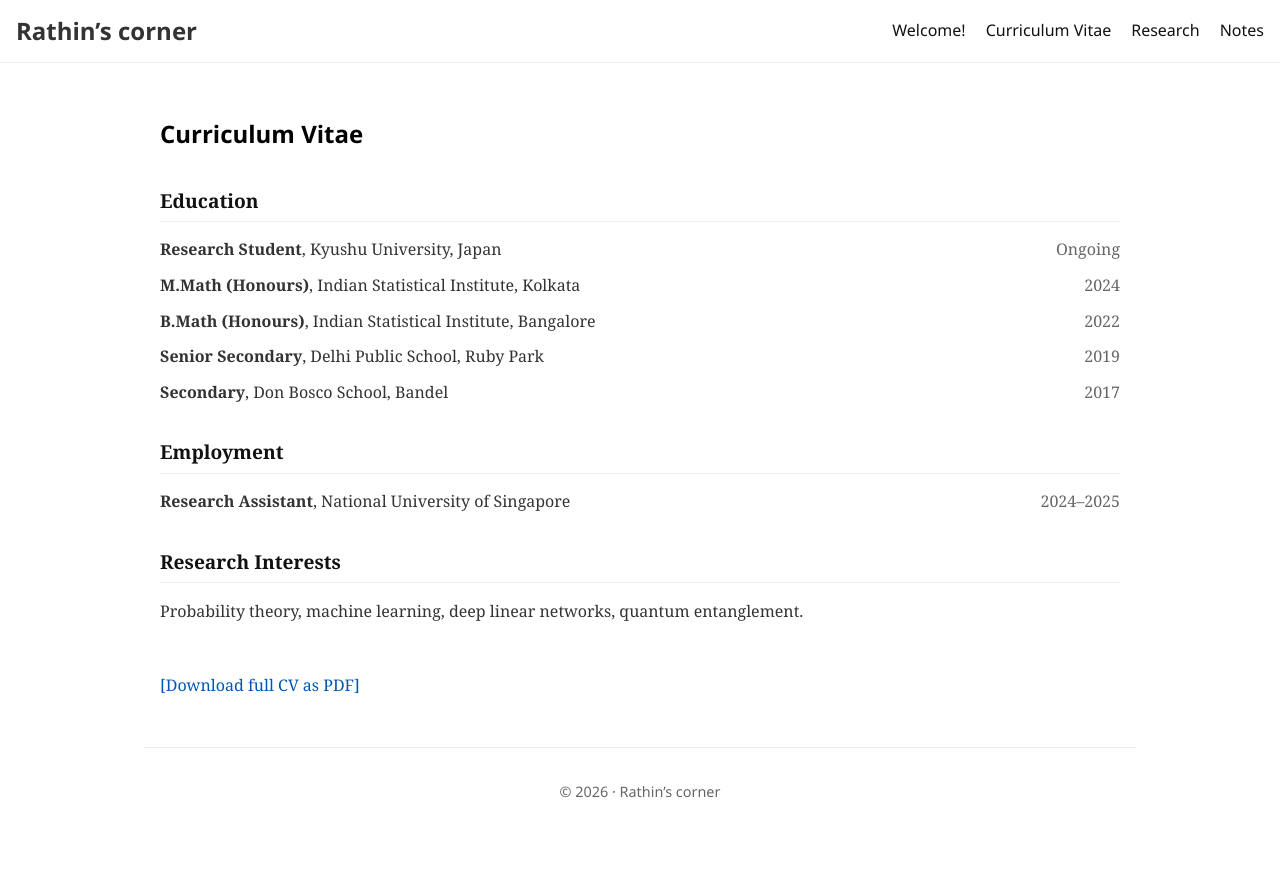
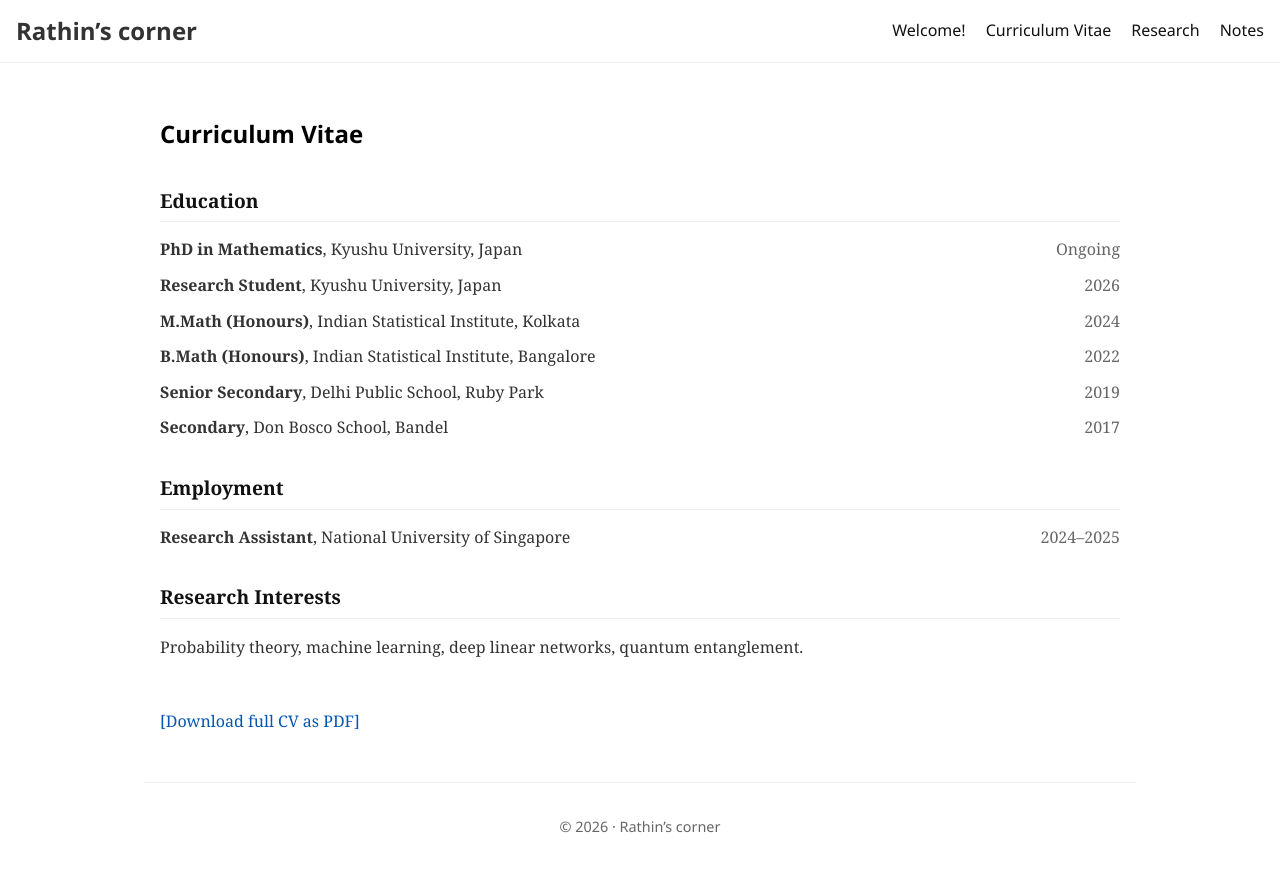
Before and after one commit to rnkarmakar/rnkarmakar.github.io, a Jekyll site: the page built from cv.md, in a window 1280 px wide. Shown: the top 872 px of the page. Built offline with Jekyll 4.4.1, drawn with Linux system fonts in a browser that asks for light colours.

Commit message:
Update education section in cv.md

```diff
--- a/cv.md
+++ b/cv.md
@@ -11,8 +11,13 @@ nav_order: 2
   <h3>Education</h3>
 
   <div class="cv-item">
+    <div class="cv-left"><strong>PhD in Mathematics</strong>, Kyushu University, Japan</div>
+    <div class="cv-right">Ongoing</div>
+  </div>
+
+  <div class="cv-item">
     <div class="cv-left"><strong>Research Student</strong>, Kyushu University, Japan</div>
-    <div class="cv-right">Ongoing</div>
+    <div class="cv-right">2026</div>
   </div>
 
   <div class="cv-item">
```
